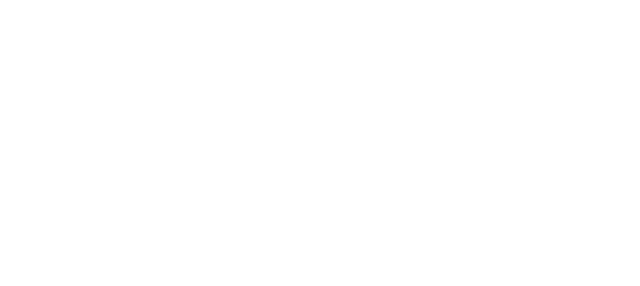
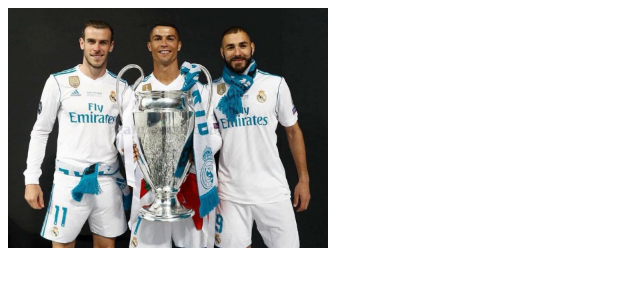
Before and after one commit to Ranchino/slideshow, a plain HTML site: page index.html in a window 1280 px wide. Shown: the whole page, without its empty margins (0-640 px from the left). Drawn offline with Linux system fonts and the light colour scheme.

Commit message:
add index & css

```diff
--- a/index.html
+++ b/index.html
@@ -10,8 +10,12 @@
 
 </head>
 
-<body>
-
+<body onload="initSite()">
+    <div class="container">
+        <img class="show" src="./happyme.jpg"/>
+        <img src="./legends.jpg"/>
+        <img src="./VinstRM.jpg"/>
+    </div>
 
 
 </body>
--- a/styles.css
+++ b/styles.css
@@ -0,0 +1,19 @@
+.container {
+    position: relative;
+    width: 20em;
+    height: 15em;
+}
+
+.container img {
+    position: absolute;
+    left: 0; top: 0; right: 0; bottom: 0;
+    width: 100%;
+    height: 100%;
+    object-fit: cover;
+    opacity: 0;
+    transition: opacity 1s ease-in-out;
+}
+
+.container img.show {
+    opacity: 1;
+}
```
